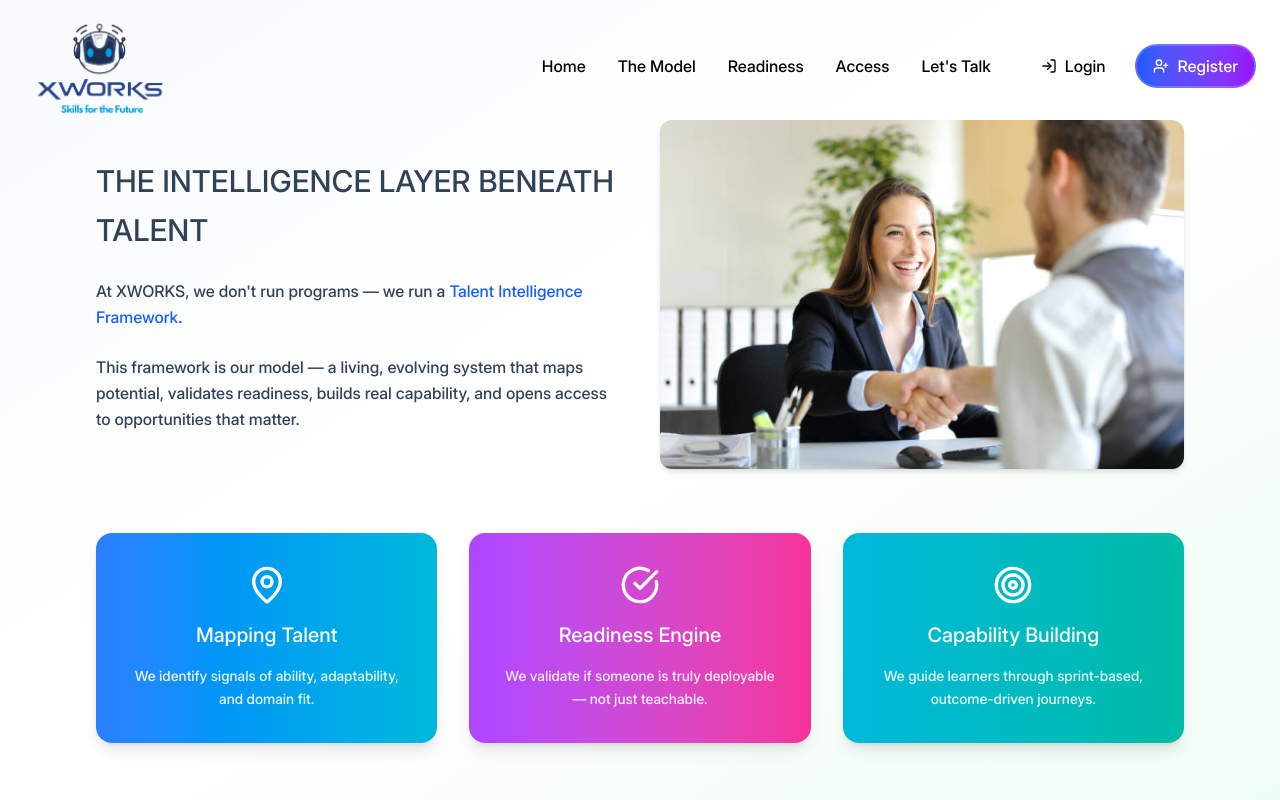
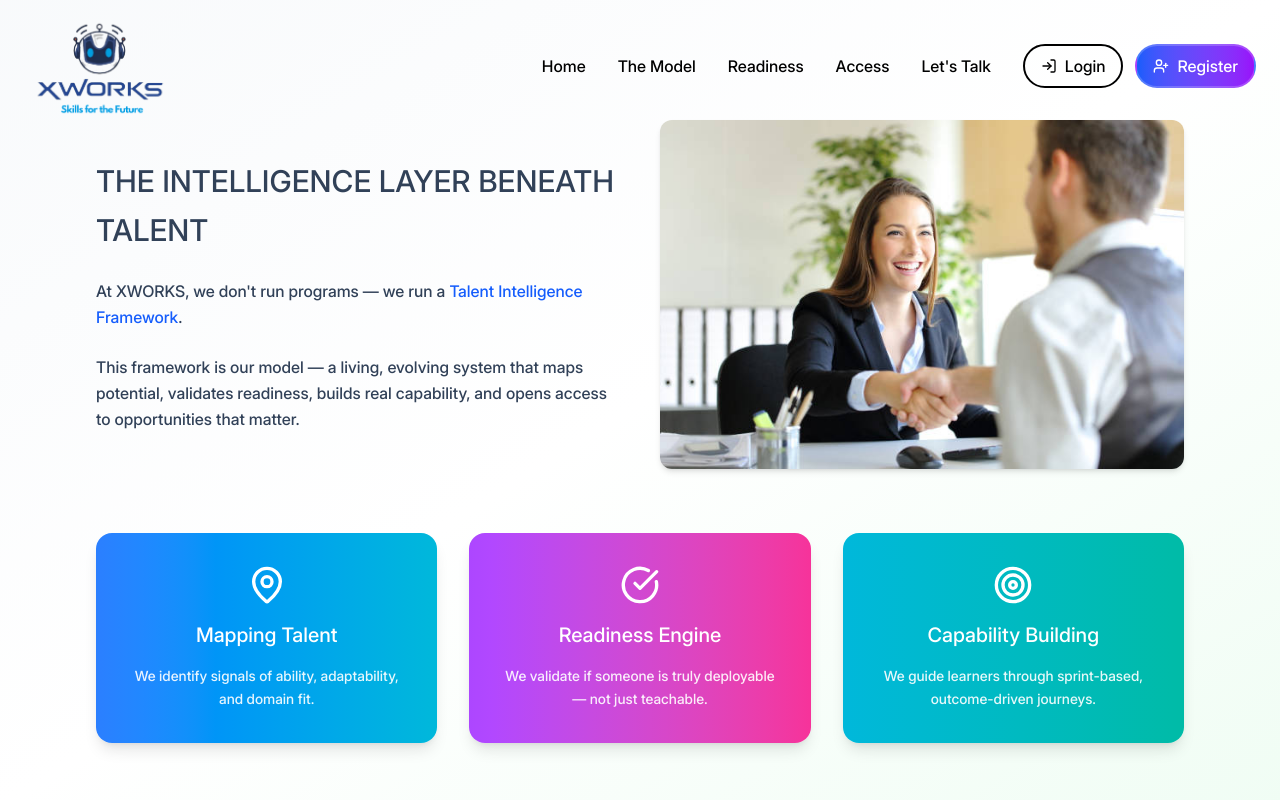
Before and after one commit to remote-cto/tif, a Next.js app: page /model in a window 1280 px wide. Shown: the top 800 px of the page. Built offline with nearby package versions, Linux system fonts and the light colour scheme.

Commit message:
changes done

```diff
--- a/app/components/NewNavbar.tsx
+++ b/app/components/NewNavbar.tsx
@@ -98,8 +98,8 @@ const NewNavbar = () => {
                   <button
                     className={`flex items-center px-4 py-2 rounded-full font-semibold border-2 transition-all duration-300 ${
                       isScrolled
-                        ? "text-black border-white/30 hover:bg-white/10 hover:border-white/50"
-                        : "text-black border-white/30 hover:bg-white/10 hover:border-white/50"
+                        ? "text-black border-2 border-black px-4 py-2 rounded-full  hover:bg-white/10 hover:border-white/50"
+                        : "text-black border-2 border-black px-4 py-2 rounded-full hover:bg-white/10 hover:border-white/50"
                     }`}
                   >
                     <LogIn className="w-4 h-4 mr-2" />
```
